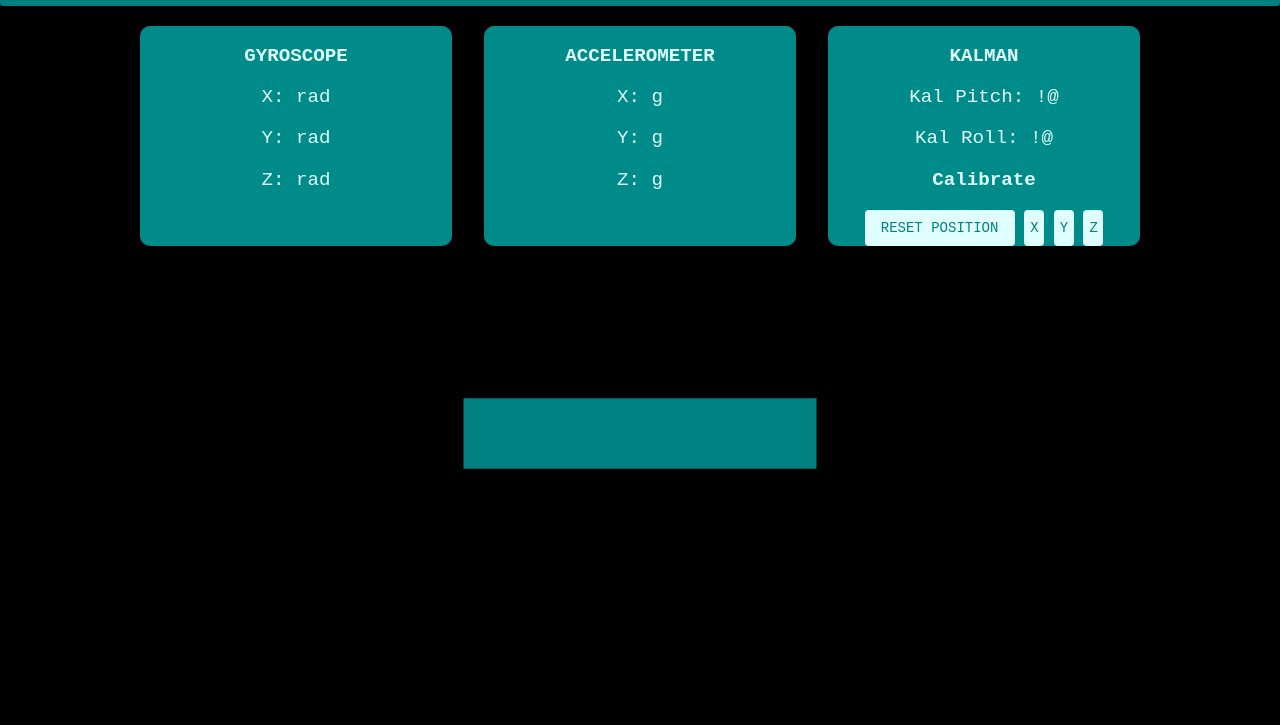
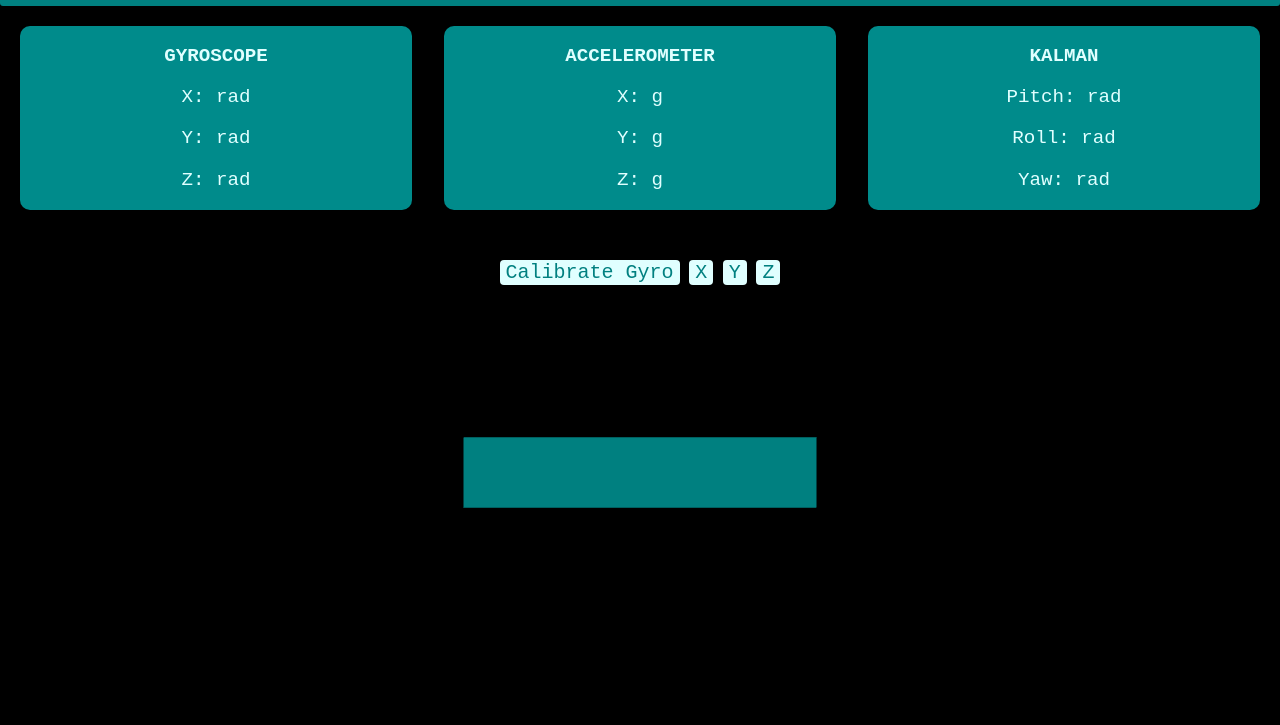
Before and after one commit to UnremittingEncore/ESP_MPU6050_Calibration, a plain HTML site: page data/index.html in a window 1280 px wide. Shown: the part 75-800 px from the top of the page. Drawn offline with nearby package versions, Linux system fonts and the light colour scheme; no server answers.

Commit message:
Updated Roll, Pitch and Yaw

```diff
--- a/data/index.html
+++ b/data/index.html
@@ -20,7 +20,7 @@
 
 <body>
   <div class="topnav">
-    <h1><i class="fas fa-tachometer-alt"></i> MPU6050 <i class="fas fa-tachometer-alt"></i></h1>
+    <h1><i class="fas fa-tachometer-alt"></i> IMU Readings <i class="fas fa-tachometer-alt"></i></h1>
   </div>
   <div class="content">
     <div class="cards">
@@ -38,18 +38,18 @@
       </div>
       <div class="card">
         <p class="card-title">KALMAN</p>
-        <p><span class="reading">Kal Pitch: <span id="kalPitch"></span> !@</span></p>
-        <p><span class="reading">Kal Roll: <span id="kalRoll"></span> !@</span></p>
-        <p class="card-title"> Calibrate </p>
-        <button id="reset" onclick="resetPosition(this)">RESET POSITION</button>
-        <button id="resetX" onclick="resetPosition(this)">X</button>
-        <button id="resetY" onclick="resetPosition(this)">Y</button>
-        <button id="resetZ" onclick="resetPosition(this)">Z</button>
+        <p><span class="reading">Pitch: <span id="kalPitch"></span> rad</span></p>
+        <p><span class="reading">Roll: <span id="kalRoll"></span> rad</span></p>
+        <p><span class="reading">Yaw: <span id="kalYaw"></span> rad</span></p>
       </div>
     </div>
+    <button id="reset" onclick="resetPosition(this)">Calibrate Gyro</button>
+    <button id="resetX" onclick="resetPosition(this)">X</button>
+    <button id="resetY" onclick="resetPosition(this)">Y</button>
+    <button id="resetZ" onclick="resetPosition(this)">Z</button>
     <div class="cube-content">
       <div id="3Dcube">
-        </div>
+      </div>
     </div>
   </div>
 <script src="script.js"></script>
--- a/data/script.js
+++ b/data/script.js
@@ -84,11 +84,11 @@ if (!!window.EventSource) {
     document.getElementById("gyroY").innerHTML = obj.gyroY;
     document.getElementById("gyroZ").innerHTML = obj.gyroZ;
 
-    //Change cube rotation after receiving the readinds
-    cube.rotation.x = obj.gyroY;
-    cube.rotation.z = obj.gyroX;
-    cube.rotation.y = obj.gyroZ;
-    renderer.render(scene, camera);
+    //Change cube rotation after receiving the readings
+    // cube.rotation.x = obj.gyroY;
+    // cube.rotation.z = obj.gyroX;
+    // cube.rotation.y = obj.gyroZ;
+    // renderer.render(scene, camera);
   }, false);
 
   source.addEventListener('kalman_readings', function(e) {
@@ -96,7 +96,16 @@ if (!!window.EventSource) {
     var obj = JSON.parse(e.data);
     document.getElementById("kalPitch").innerHTML = obj.kalPitch;
     document.getElementById("kalRoll").innerHTML = obj.kalRoll;
+    document.getElementById("kalYaw").innerHTML = obj.kalYaw;
 
+    //Change cube rotation after receiving the readings
+    // cube.rotation.x = obj.kalPitch;
+    // cube.rotation.y = obj.kalRoll;
+    // cube.rotation.z = obj.kalYaw;
+    cube.rotation.x = obj.kalRoll;
+    cube.rotation.y = obj.kalYaw;
+    cube.rotation.z = obj.kalPitch;
+    renderer.render(scene, camera);
   }, false);
 
   source.addEventListener('accelerometer_readings', function(e) {
--- a/data/style.css
+++ b/data/style.css
@@ -38,7 +38,7 @@ body {
   font-weight: bold;
 }
 .cards {
-  max-width: 1000px;
+  max-width: auto;
   color:lightcyan;
   margin: 0 auto;
   display: grid; grid-gap: 2rem;
@@ -49,21 +49,22 @@ body {
   font-size: 1.2rem;
 }
 .cube-content{
-  width: 90%;
+  width: 95%;
   background-color: black;
   height: 300px; margin: auto;
   padding-top:2%;
   color: aqua;
 }
 #reset{
+  margin-top: 50px;
   border: none;
   color: teal;
   font-family: Courier New;
   background-color: lightcyan;
-  padding: 10px;
+  padding: auto;
   text-align: center;
   display: inline-block;
-  font-size: 14px; width: 150px;
+  font-size: 20px; width: auto;
   border-radius: 4px;
 }
 #resetX, #resetY, #resetZ{
@@ -71,11 +72,11 @@ body {
   color: teal;
   font-family: Courier New;
   background-color: lightcyan;
-  padding-top: 10px;
-  padding-bottom: 10px;
+  padding-top: auto;
+  padding-bottom: auto;
   text-align: center;
   display: inline-block;
-  font-size: 14px;
-  width: 20px;
+  font-size: 20px;
+  width: auto;
   border-radius: 4px;
 }
```
